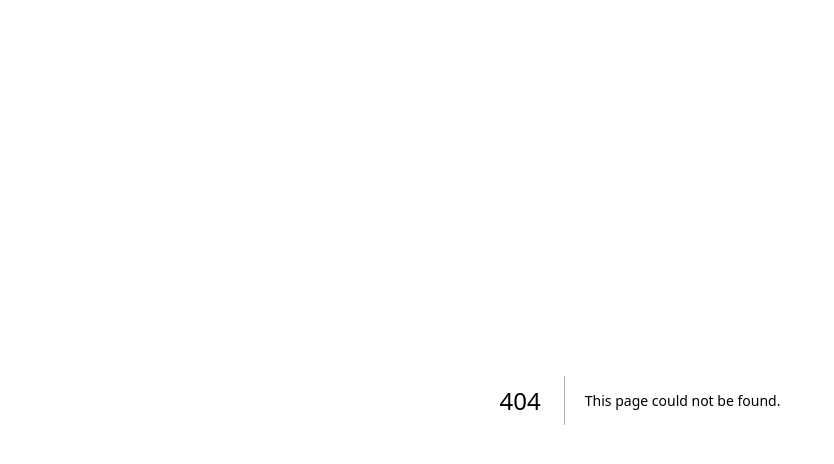
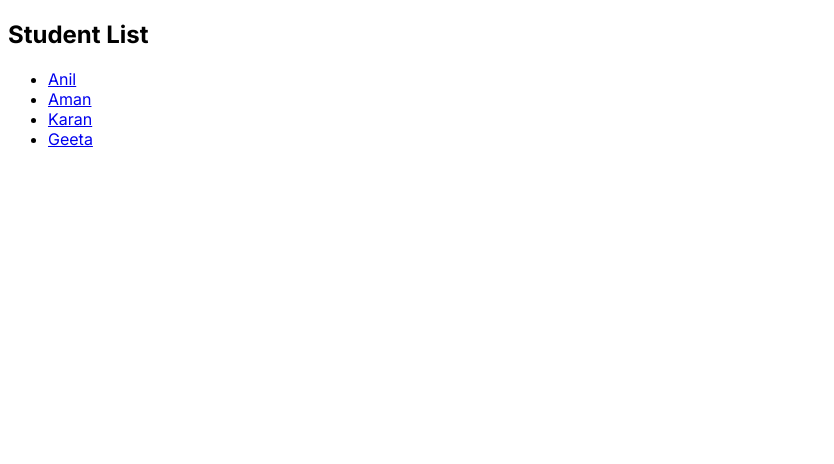
Before and after one commit to AmourAnurag/Next-js-tutorial, a Next.js app: page /studentList in a window 1280 px wide. Before the commit this address had no page. Shown: the top 464 px of the page, without its empty margins (0-834 px from the left). Built offline with nearby package versions, Linux system fonts and the light colour scheme.

Commit message:
dynamic routing done

```diff
--- a/src/app/globals.css
+++ b/src/app/globals.css
@@ -1,4 +1,4 @@
-:root {
+/* :root {
   --max-width: 1100px;
   --border-radius: 12px;
   --font-mono: ui-monospace, Menlo, Monaco, "Cascadia Mono", "Segoe UI Mono",
@@ -104,4 +104,4 @@ a {
   html {
     color-scheme: dark;
   }
-}
+} */
--- a/src/app/page.js
+++ b/src/app/page.js
@@ -35,6 +35,7 @@ export default function Home() {
       {/* implementation of links */}
       <Link href="/login">Go to login page</Link>
       <Link href="/about">Go to About page</Link>
+      <Link href="/studentList">Go to StudentList</Link>
 
       {/* navigation through buttonsa */}
       <button onClick={()=>navigate("/login")}>Go to login page</button>
--- /dev/null
+++ b/src/app/studentList/page.js
@@ -0,0 +1,16 @@
+import Link from "next/link";
+
+const StudentList=()=>{
+    return(
+        <div>
+            <h2>Student List</h2>
+        <ul>
+            <li><Link href="/studentList/anil">Anil</Link></li>
+            <li><Link href="/studentList/aman">Aman</Link></li>
+            <li><Link href="/studentList/karan">Karan</Link></li>
+            <li><Link href="/studentList/geeta">Geeta</Link></li>
+        </ul>
+        </div>
+    )
+}
+export default StudentList;
```
Also changed, not shown: src/app/studentList/[student]/page.js (added, +21 -0 lines).
